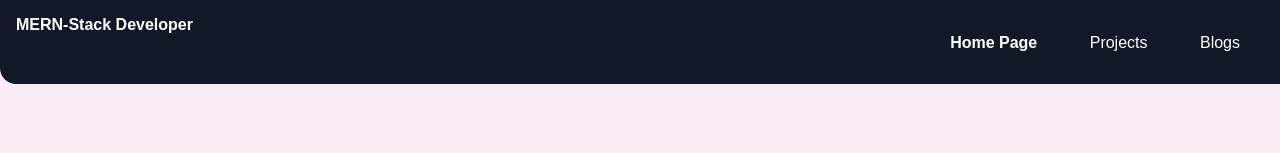
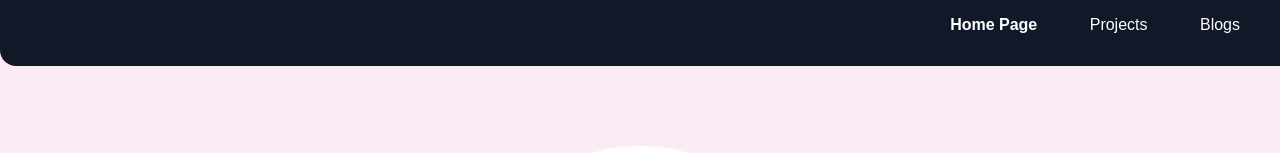
Before and after one commit to chetantanwar108/Chetan-tanwarPortfilioWebsite, a plain HTML site: page index.html in a window 1280 px wide. Shown: the top 153 px of the page. Drawn offline with Linux system fonts and the light colour scheme.

Commit message:
change in font weight and in front page

```diff
--- a/index.html
+++ b/index.html
@@ -13,7 +13,7 @@
 
 <body>
     <nav class="navigation container">
-        <div class="nav-brand">MERN-Stack Developer</div>
+        <div class="nav-brand"></div>
         <ul class="list-non-bullet nav-pills">
             <li class="list-item-inline">
                 <a class="link link-active" href="/">Home Page</a>
```
Also changed, not shown: blogtext.html (+1 -1 lines).
